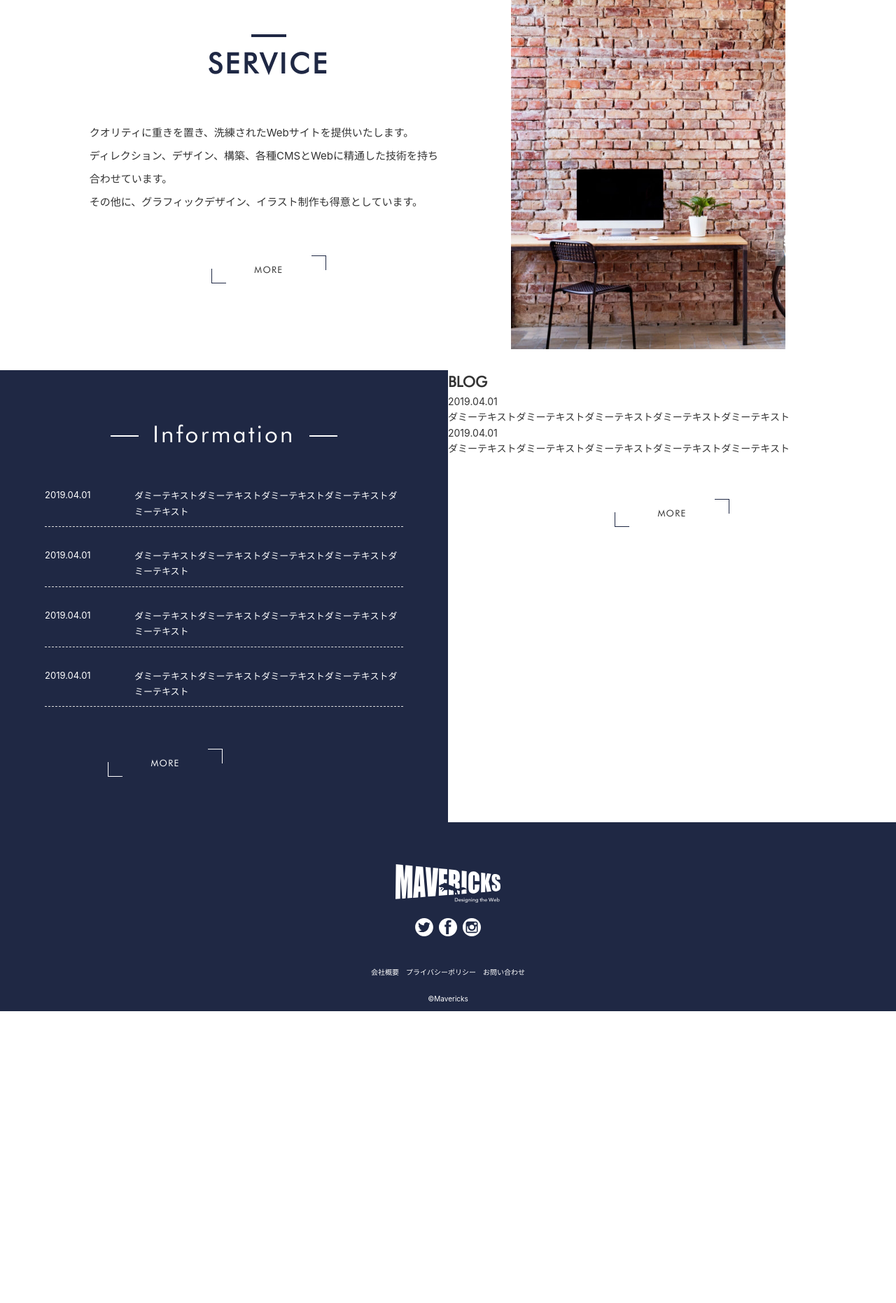
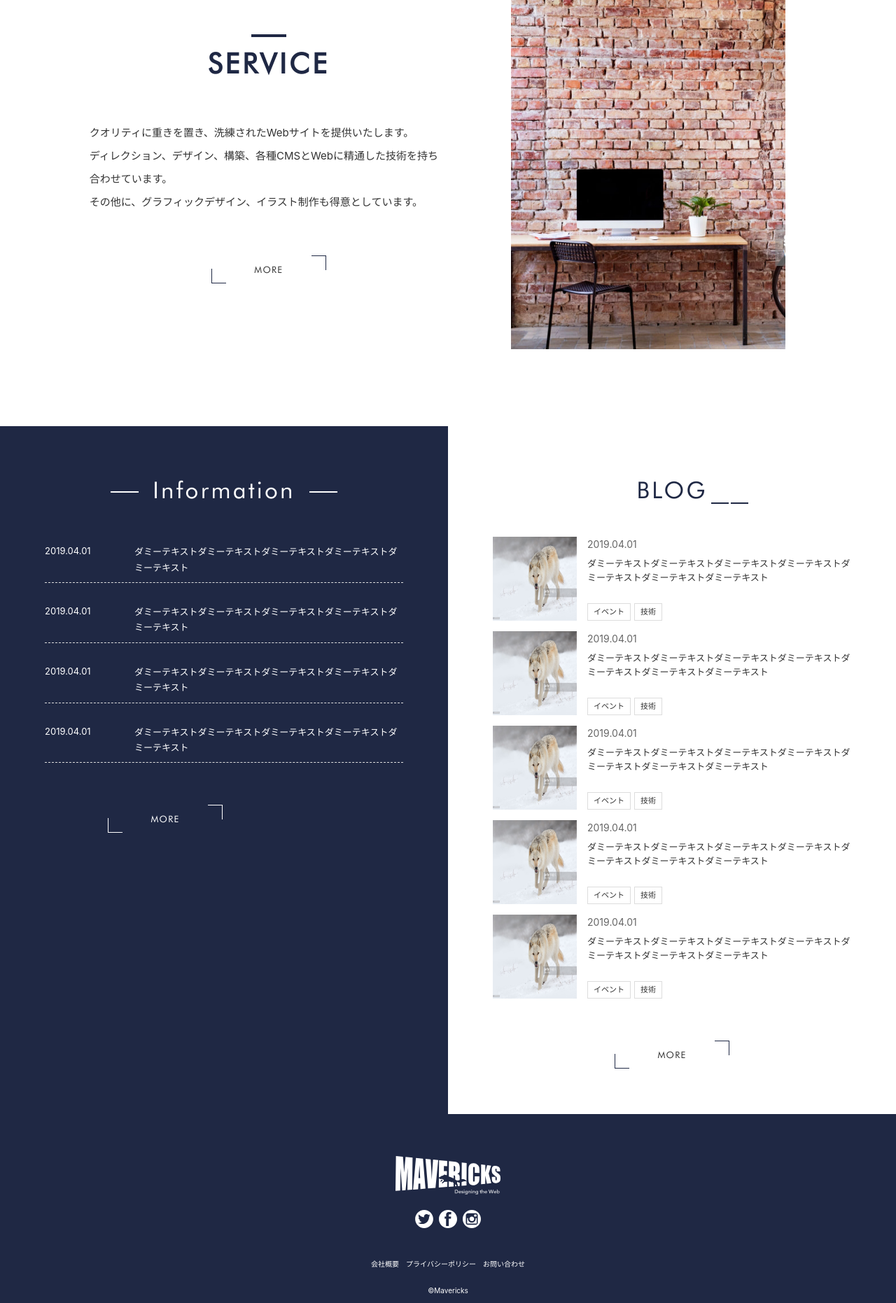
Before and after one commit to furutaman/mavericks, a PHP site: page / in a window 1280 px wide. Shown: the part 2364-4226 px from the top of the page at 70% size. Before the commit the page ends 3809 px from the top, so only its background shows below. Run offline with PHP 8.4, Linux system fonts and the light colour scheme.

Commit message:
トップページコンテンツ作成中（75%）

```diff
--- a/app/product/assets/css/top.css
+++ b/app/product/assets/css/top.css
@@ -365,6 +365,7 @@ h2 {
   display: -webkit-box;
   display: -ms-flexbox;
   display: flex;
+  margin: 80px 0 0;
 }
 
 .wrap_info {
@@ -476,6 +477,103 @@ h2 {
 
 .wrap_blog {
   width: 50%;
+  padding: 65px 5%;
+}
+
+.title_blog {
+  position: relative;
+  margin: 0 0 40px;
+  text-align: center;
+  color: #1f2844;
+  font-weight: normal;
+  font-size: 52.8px;
+  font-size: 3.3rem;
+  letter-spacing: 0.1em;
+}
+
+.title_blog span {
+  position: relative;
+}
+
+.title_blog span:before {
+  content: "";
+  display: block;
+  position: absolute;
+  bottom: 0;
+  right: -30px;
+  width: 25px;
+  height: 2px;
+  background: #1f2844;
+}
+
+.title_blog span:after {
+  content: "";
+  display: block;
+  position: absolute;
+  bottom: 0;
+  right: -58px;
+  width: 25px;
+  height: 2px;
+  background: #1f2844;
+}
+
+.blog_article_item {
+  display: -webkit-box;
+  display: -ms-flexbox;
+  display: flex;
+  margin: 15px 0 0;
+}
+
+.wrap_blog-thumb {
+  display: block;
+  width: 120px;
+  height: 120px;
+  background: #ddd;
+}
+
+.wrap_blog-thumb img {
+  width: 100%;
+  height: 100%;
+}
+
+.wrap_blog-content {
+  -webkit-box-flex: 1;
+      -ms-flex: 1;
+          flex: 1;
+  display: -webkit-box;
+  display: -ms-flexbox;
+  display: flex;
+  -webkit-box-orient: vertical;
+  -webkit-box-direction: normal;
+      -ms-flex-direction: column;
+          flex-direction: column;
+  -webkit-box-pack: justify;
+      -ms-flex-pack: justify;
+          justify-content: space-between;
+  margin: 0 0 0 15px;
+}
+
+.wrap_blog-content dt {
+  margin: 0 0 5px;
+  color: #666;
+}
+
+.wrap_blog-content dd {
+  font-size: 20.8px;
+  font-size: 1.3rem;
+}
+
+.wrap_blog-cat {
+  margin: 10px 0 0;
+}
+
+.wrap_blog-cat a {
+  display: inline-block;
+  border: solid 1px #ddd;
+  margin: 0 5px 0 0;
+  padding: 3px 8px;
+  font-size: 17.6px;
+  font-size: 1.1rem;
 }
 
 @media only screen and (max-width: 768px) {
--- a/app/product/index.html
+++ b/app/product/index.html
@@ -169,15 +169,64 @@
     </section>
 
     <section class="wrap_blog">
-      <h2 class="title_blog">BLOG</h2>
+      <h2 class="title_blog"><span>BLOG</span></h2>
+      <ul class="blog_article">
+        <li class="blog_article_item">
+          <a href="#" class="wrap_blog-thumb"><img src="/assets/img/thumb_sample.jpg"></a>
+          <div class="wrap_blog-content">
             <dl>
               <dt>2019.04.01</dt>
-        <dd>ダミーテキストダミーテキストダミーテキストダミーテキストダミーテキスト</dd>
+              <dd><a href="#">ダミーテキストダミーテキストダミーテキストダミーテキストダミーテキストダミーテキストダミーテキスト</a></dd>
             </dl>
+            <div class="wrap_blog-cat"><a href="#">イベント</a><a href="#">技術</a></div>
+          </div>
+        </li>
+
+        <li class="blog_article_item">
+          <a href="#" class="wrap_blog-thumb"><img src="/assets/img/thumb_sample.jpg"></a>
+          <div class="wrap_blog-content">
             <dl>
               <dt>2019.04.01</dt>
-        <dd>ダミーテキストダミーテキストダミーテキストダミーテキストダミーテキスト</dd>
+              <dd><a href="#">ダミーテキストダミーテキストダミーテキストダミーテキストダミーテキストダミーテキストダミーテキスト</a></dd>
             </dl>
+            <div class="wrap_blog-cat"><a href="#">イベント</a><a href="#">技術</a></div>
+          </div>
+        </li>
+
+        <li class="blog_article_item">
+          <a href="#" class="wrap_blog-thumb"><img src="/assets/img/thumb_sample.jpg"></a>
+          <div class="wrap_blog-content">
+            <dl>
+              <dt>2019.04.01</dt>
+              <dd><a href="#">ダミーテキストダミーテキストダミーテキストダミーテキストダミーテキストダミーテキストダミーテキスト</a></dd>
+            </dl>
+            <div class="wrap_blog-cat"><a href="#">イベント</a><a href="#">技術</a></div>
+          </div>
+        </li>
+
+        <li class="blog_article_item">
+          <a href="#" class="wrap_blog-thumb"><img src="/assets/img/thumb_sample.jpg"></a>
+          <div class="wrap_blog-content">
+            <dl>
+              <dt>2019.04.01</dt>
+              <dd><a href="#">ダミーテキストダミーテキストダミーテキストダミーテキストダミーテキストダミーテキストダミーテキスト</a></dd>
+            </dl>
+            <div class="wrap_blog-cat"><a href="#">イベント</a><a href="#">技術</a></div>
+          </div>
+        </li>
+
+        <li class="blog_article_item">
+          <a href="#" class="wrap_blog-thumb"><img src="/assets/img/thumb_sample.jpg"></a>
+          <div class="wrap_blog-content">
+            <dl>
+              <dt>2019.04.01</dt>
+              <dd><a href="#">ダミーテキストダミーテキストダミーテキストダミーテキストダミーテキストダミーテキストダミーテキスト</a></dd>
+            </dl>
+            <div class="wrap_blog-cat"><a href="#">イベント</a><a href="#">技術</a></div>
+          </div>
+        </li>
+      </ul>
+
       <a href="#" class="btn_more">MORE</a>
     </section>
 
```
Also changed, not shown: app/src/assets/sass/_top_pc.scss (+72 -0 lines). Lines whose indentation alone changed are shown as unchanged.
